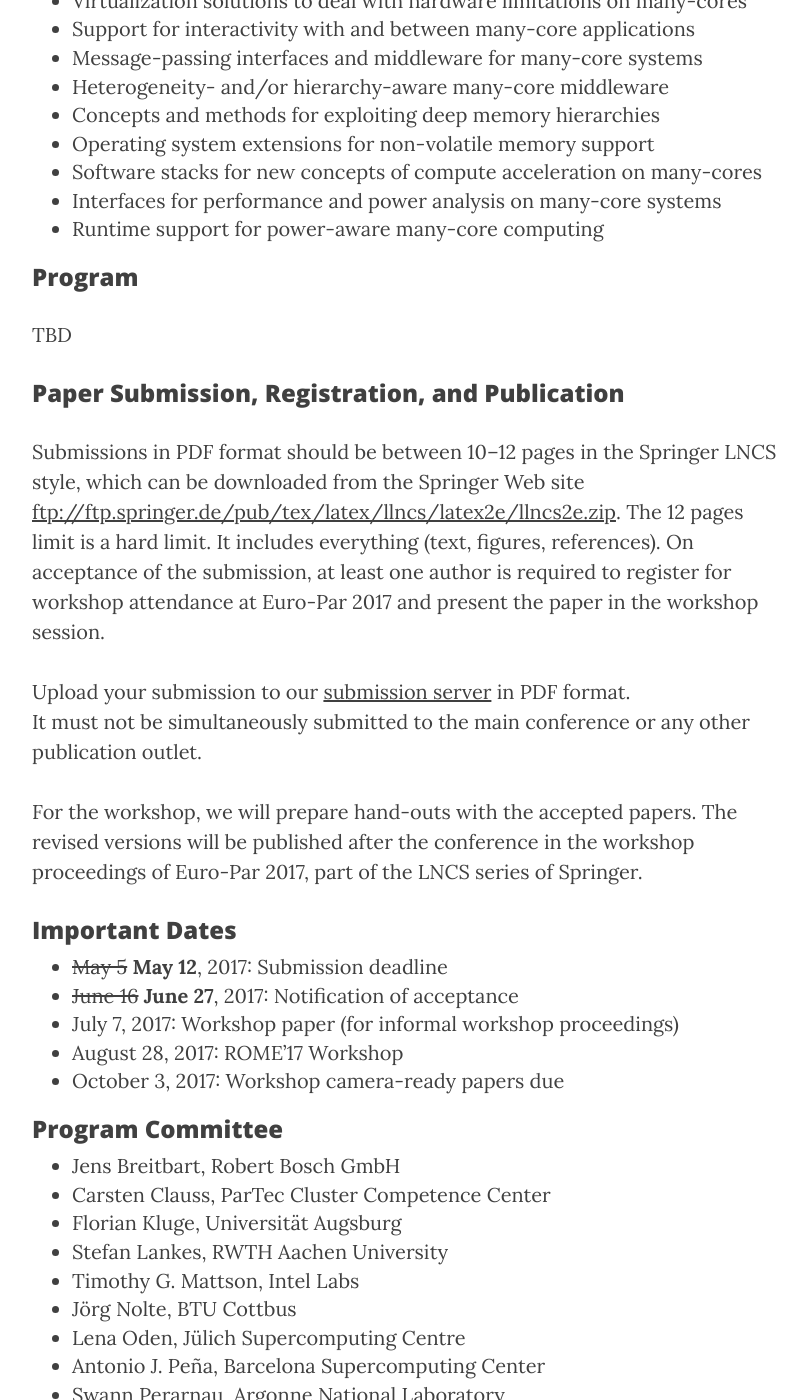
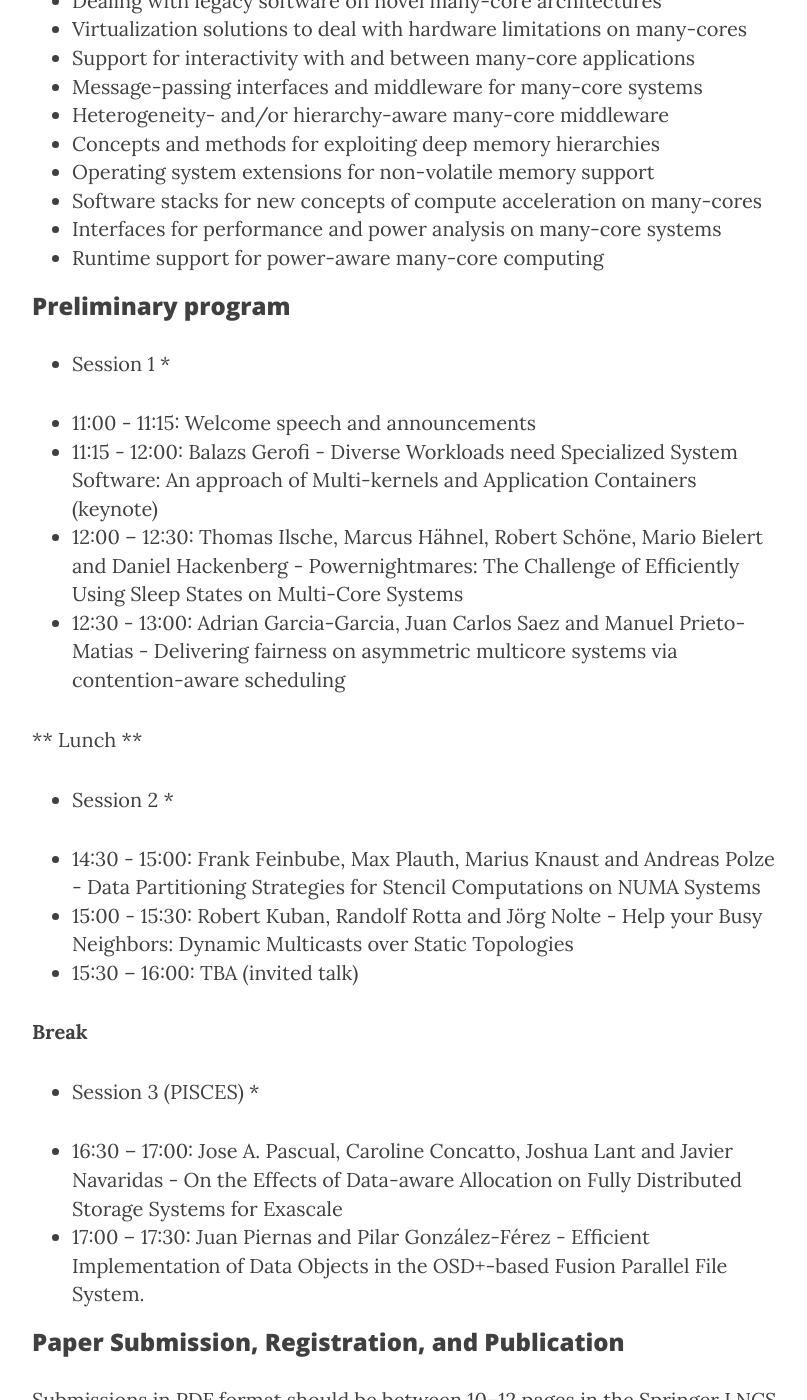
Before and after one commit to WROME/wrome.github.io, a Jekyll site: the page built from compostela2017.md, in a window 1280 px wide and 1400 px high, scrolled down 1908 px. Shown: the whole window, without its empty margins (233-1040 px from the left). Built offline with Jekyll 4.4.1, drawn with Linux system fonts in a browser that asks for light colours; nearby versions of some CDN libraries; some of the changed text lies outside the part shown.

Commit message:
publishing the preliminary program

```diff
--- a/compostela2017.md
+++ b/compostela2017.md
@@ -9,6 +9,7 @@ header-img: "img/compostela.jpg"
 
 ### News
 
+* July 21, 2017: Publishing the preliminary program
 * July 9, 2017: The keynote with the title *"Diverse Workloads need Specialized System Software: An approach of Multi-kernels and Application Containers"* will be deliveres by [Balazs Gerofi, System Software Research Team, RIKEN Advanced Institute for Computational Science](https://www-sys-aics.riken.jp/Members/gerofi.html)
 * April 28, 2017: Submission deadline extended to May 12, 2017.
 * March 22, 2017: Workshop website is now open<br>Photo by sporras [CC BY-SA 2.0](http://creativecommons.org/licenses/by-sa/2.0), via [Wikimedia Commons](https://commons.wikimedia.org/wiki/File%3AAyuntamiento_de_Santiago_de_Compostela.jpg)
@@ -38,9 +39,30 @@ Authors from all related disciplines are invited to submit unpublished papers re
 * Interfaces for performance and power analysis on many-core systems
 * Runtime support for power-aware many-core computing
 
-### Program
+### Preliminary program
 
-TBD
+* Session 1 *
+
+* 11:00 - 11:15: Welcome speech and announcements
+* 11:15 - 12:00: Balazs Gerofi - Diverse Workloads need Specialized System Software: An approach of Multi-kernels and Application Containers (keynote)
+* 12:00 – 12:30: Thomas Ilsche, Marcus Hähnel, Robert Schöne, Mario Bielert and Daniel Hackenberg - Powernightmares: The Challenge of Efficiently Using Sleep States on Multi-Core Systems
+* 12:30 - 13:00: Adrian Garcia-Garcia, Juan Carlos Saez and Manuel Prieto-Matias - Delivering fairness on asymmetric multicore systems via contention-aware scheduling
+
+** Lunch **
+
+* Session 2 *
+
+* 14:30 - 15:00: Frank Feinbube, Max Plauth, Marius Knaust and Andreas Polze - Data Partitioning Strategies for Stencil Computations on NUMA Systems
+* 15:00 - 15:30: Robert Kuban, Randolf Rotta and Jörg Nolte - Help your Busy Neighbors: Dynamic Multicasts over Static Topologies
+* 15:30 – 16:00: TBA (invited talk)
+
+**Break**
+
+* Session 3 (PISCES) *
+
+* 16:30 – 17:00: Jose A. Pascual, Caroline Concatto, Joshua Lant and Javier Navaridas - On the Effects of Data-aware Allocation on Fully Distributed Storage Systems for Exascale
+* 17:00 – 17:30: Juan Piernas and Pilar González-Férez - Efficient Implementation of Data Objects in the OSD+-based Fusion Parallel File System.
+
 
 ### Paper Submission, Registration, and Publication
 
```
